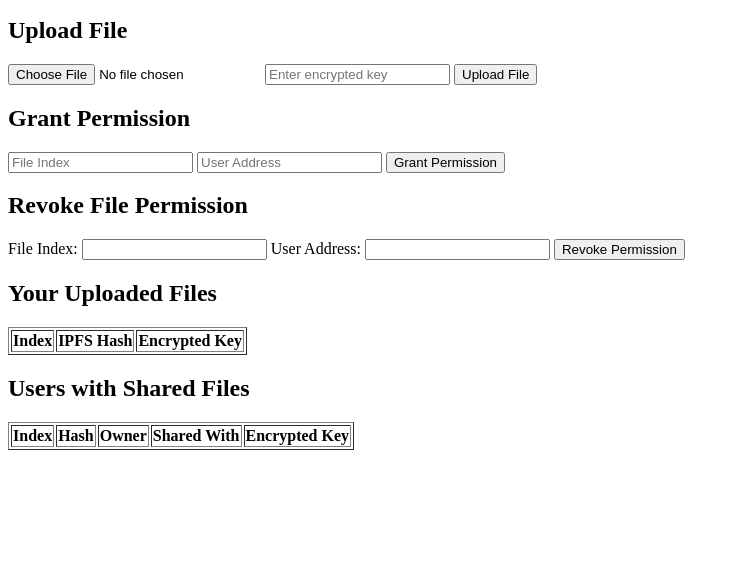
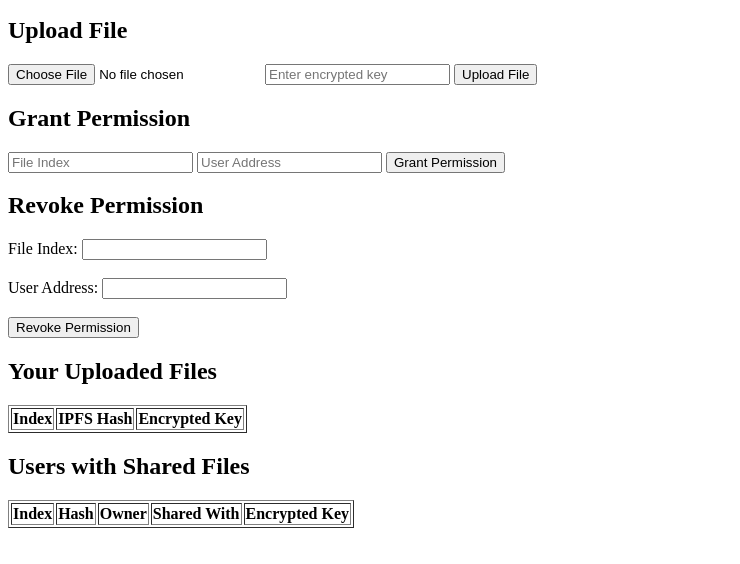
Before and after one commit to CYeevesh/file-storage, a plain HTML site: page index.html in a window 1280 px wide. Shown: the part 104-668 px from the top of the page, without its empty margins (0-740 px from the left). Drawn offline with Linux system fonts and the light colour scheme; a script that the page names is missing.

Commit message:
Update index.html

```diff
--- a/index.html
+++ b/index.html
@@ -18,19 +18,18 @@
     <button id="uploadButton">Upload File</button>
 
     <h2>Grant Permission</h2>
-    <input type="number" id="fileIndex" placeholder="File Index">
-    <input type="text" id="userAddress" placeholder="User Address">
+    <input type="number" id="grantFileIndex" placeholder="File Index">
+    <input type="text" id="grantUserAddress" placeholder="User Address">
     <button id="grantPermissionButton">Grant Permission</button>
     <p id="permissionStatus"></p>
 
-    <h2>Revoke File Permission</h2>
-    <form id="revokePermissionForm">
-        <label for="fileIndex">File Index:</label>
-        <input type="number" id="fileIndex" required>
-        <label for="userAddress">User Address:</label>
-        <input type="text" id="userAddress" required>
-        <button type="submit">Revoke Permission</button>
-    </form>
+    <h2>Revoke Permission</h2>
+    <label for="revokeFileIndex">File Index:</label>
+    <input type="number" id="revokeFileIndex" required><br><br>
+    <label for="revokeUserAddress">User Address:</label>
+    <input type="text" id="revokeUserAddress" required><br><br>
+    <button id="revokePermissionButton">Revoke Permission</button>
+    <p id="revokePermissionStatus"></p>
 
     <h2>Your Uploaded Files</h2>
     <table id="filesTable" border="1">
```
